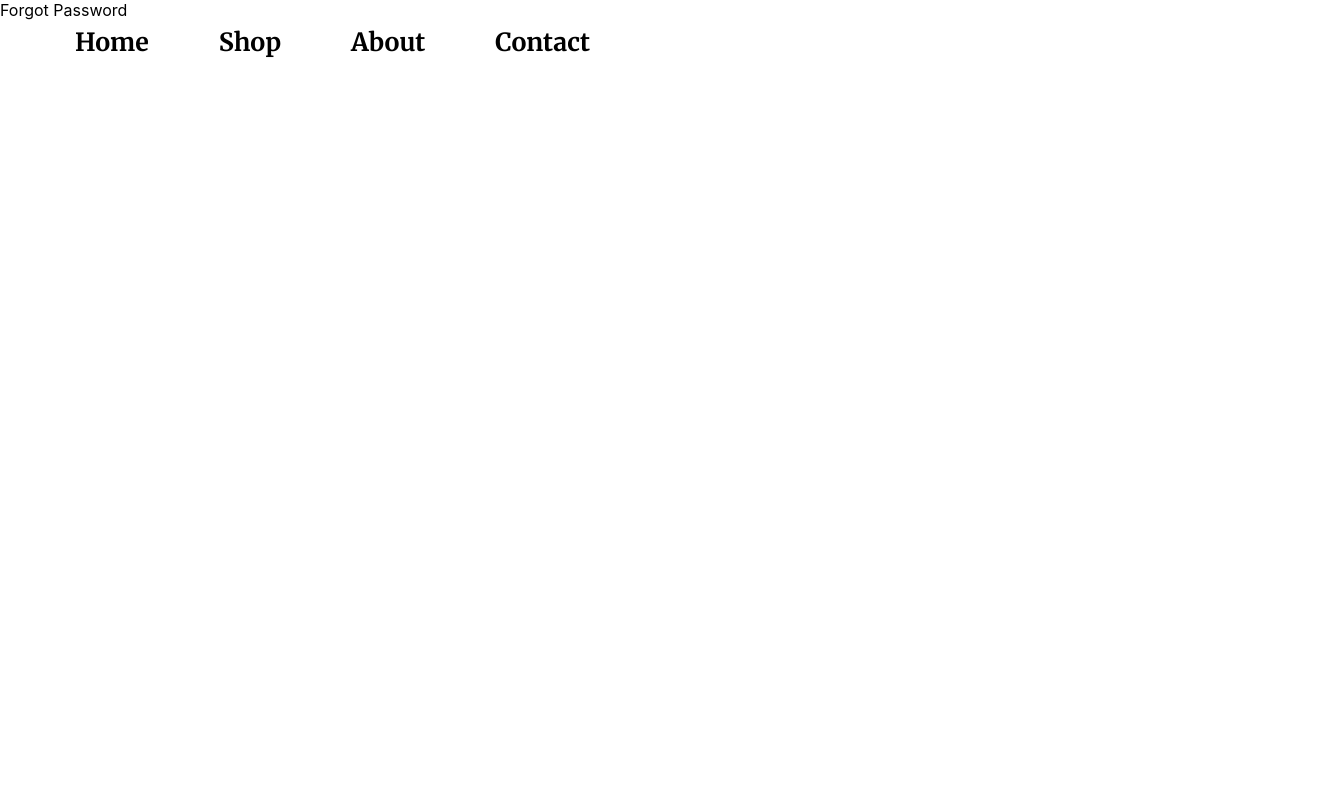
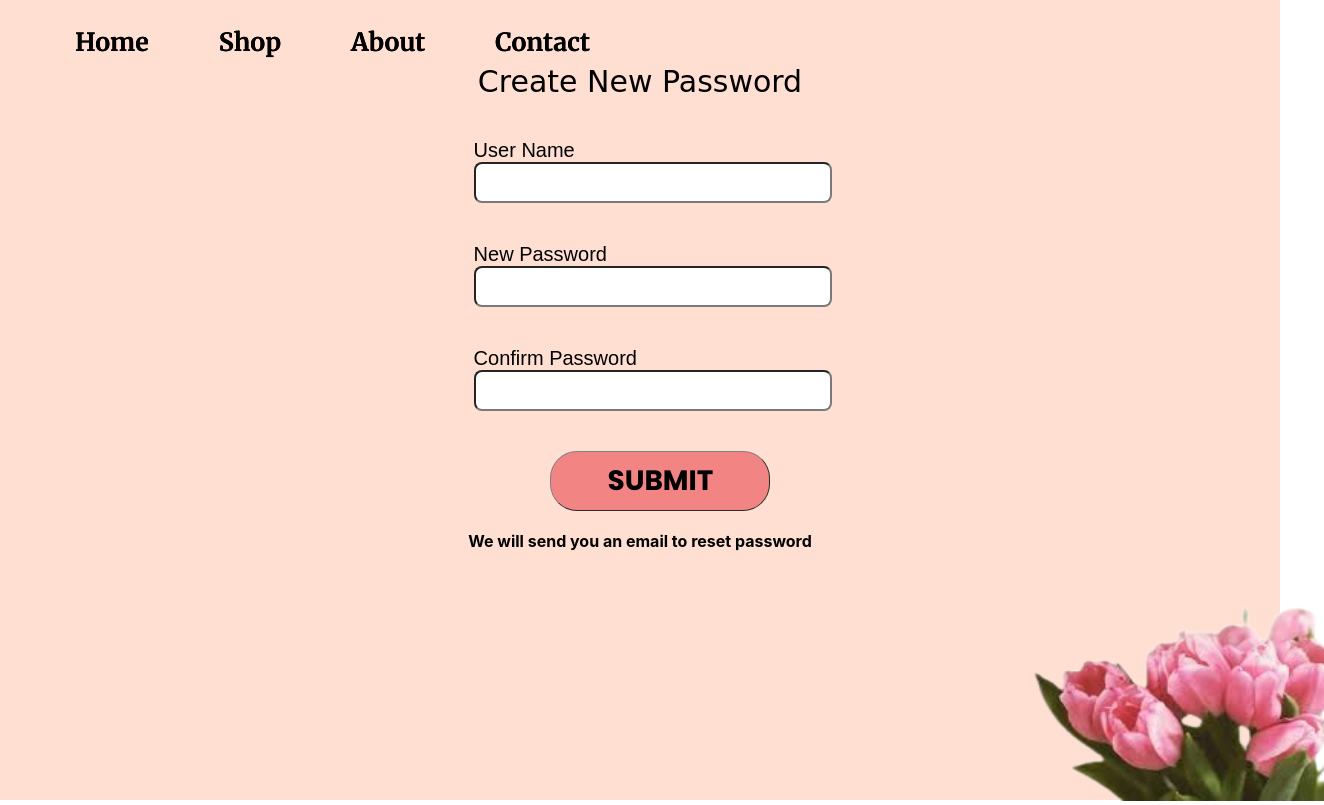
Before and after one commit to SGopinath89/IT32322024flowershop, a React (Create React App) app in the folder florist/: page /ForgotPassword in a window 1280 px wide. Shown: the whole page, 1324 px wide, since content can reach past the window. Built offline with nearby package versions, Linux system fonts and the light colour scheme; a web font is replaced by a local one.

Commit message:
Create signup page

```diff
--- a/florist/src/App.js
+++ b/florist/src/App.js
@@ -1,4 +1,3 @@
-import logo from './logo.svg';
 import './App.css';
 import { BrowserRouter, Routes, Route } from 'react-router-dom';
 import Home from './components/Home';
@@ -17,6 +16,7 @@ function App() {
     <>
     <BrowserRouter>
     <Navbar/>
+
     <Routes>
         <Route path="/" element={<Home />} />
         <Route path="/shop" element={<Shop />} />
--- a/florist/src/components/CSS/main.css
+++ b/florist/src/components/CSS/main.css
@@ -34,11 +34,6 @@
     border-color: gray;
     margin-left: 61%;
 }
-
-
-
-
-
 .aback{
     background-image: url('../img/download\ \(2\).jpeg');
     background-repeat: no-repeat;
@@ -62,7 +57,7 @@
     height: 100vh;
 }
 .usermain{
-    background-color: rgba(255, 160, 122, 0.486);
+    background-color: rgba(255, 160, 122, 0.336);
 
     height: 100vh;
 }
@@ -209,3 +204,8 @@
     background: none;
     border: none;
 }
+.cnf{
+    font-size: 16px;
+    font-weight: bold;
+    text-align: center;
+}
--- a/florist/src/components/Forgot.js
+++ b/florist/src/components/Forgot.js
@@ -1,22 +1,75 @@
-
 import './CSS/main.css';
 import React from 'react';
 import { useNavigate } from 'react-router-dom';
+import userim from './img/user.png';
+import cartim from './img/cart.png';
+import flower from './img/image_2.png';
 
 
 
 export default function Forgot(){
+    const navigate = useNavigate();
 
+    const goToShop = () => {
+        navigate('/shop');
+    };
+
+    const goToHome = () =>{
+        navigate('/');
+    };
+
+    const goToAbout=()=>{
+        navigate('/About');
+    };
+
+    const goToContact = () => {
+        navigate('/Contact');
+    };
+
+    const goToUser = () => {
+        navigate('/User');
+    };
+
+    const goToCart = () => {
+        navigate('/Cart');
+    };
 
 
     return(
         <>
+        <nav className='navigation'>
+            <ul className='nav-link'>
+                <li><a href='/' onClick={goToHome}>Home</a></li>
+                <li><a href='/Shop' onClick={goToShop}>Shop</a></li>
+                <li><a href='/About' onClick={goToAbout}>About</a></li>
+                <li><a href='/Contact' onClick={goToContact}>Contact</a></li>
 
+                <ul className='root'>
+            <li className='cart'><button  style={{ border: 'none', background: 'none', padding: 0 }} onClick={goToCart}>
+      <img src={cartim} style={{ width: 35, height: 40, cursor: 'pointer' }} />
+    </button> </li>
+                <li className='user'><button  style={{ border: 'none', background: 'none', padding: 0 }} onClick={goToUser}>
+      <img src={userim}  style={{ width: 35, height: 40, cursor: 'pointer' }} />
+    </button> </li>
+            </ul>
 
-           <div>
-            Forgot Password
-           </div>
+            </ul>
 
+        </nav>
+        <div className='usermain'>
+           <div className='userl'>Create New Password</div><br/><br/>
+           <label className='lable1'>User Name</label><br/>
+           <input type='text'className='username'/><br/><br/><br/>
+           <label className='lable1'>New Password</label><br/>
+           <input type='password'className='username'/><br/><br/><br/>
+           <label className='lable1'>Confirm Password</label><br/>
+           <input type='password'className='username'/><br/><br/><br/>
+
+           <button className='btnlog'>SUBMIT</button><br/><br/>
+           <div className='cnf'>We will send you an email to reset password </div>
+            <img src={flower}  className='flower'/>
+
+        </div>
         </>
     )
 }
--- a/florist/src/components/SignUp.js
+++ b/florist/src/components/SignUp.js
@@ -3,6 +3,8 @@ import React from 'react';
 import { useNavigate } from 'react-router-dom';
 import userim from './img/user.png';
 import cartim from './img/cart.png';
+import flower from './img/image_2.png';
+
 
 
 export default function SignUp(){
@@ -32,6 +34,7 @@ export default function SignUp(){
         navigate('/Cart');
     };
 
+
     return(
         <>
         <nav className='navigation'>
@@ -53,8 +56,21 @@ export default function SignUp(){
             </ul>
 
         </nav>
-        <div>
-            Cart
+        <div className='usermain'>
+           <div className='userl'>Create Account</div><br/><br/>
+           <label className='lable1'>First Name</label><br/>
+           <input type='text'className='username'/><br/><br/><br/>
+           <label className='lable1'>Last Name</label><br/>
+           <input type='text'className='username'/><br/><br/>
+           <label className='lable1'>Email</label><br/>
+           <input type='email'className='username'/><br/><br/><br/>
+           <label className='lable1'>Password</label><br/>
+           <input type='password'className='username'/><br/><br/>
+
+           <button className='btnlog'>SIGNUP</button><br/><br/>
+           <div className='newcus'>Do you have an account? <a className='sign' href='/User' onClick={goToUser}>Login</a> </div>
+            <img src={flower}  className='flower'/>
+
         </div>
         </>
     )
--- a/florist/src/components/User.js
+++ b/florist/src/components/User.js
@@ -69,7 +69,7 @@ export default function User(){
            <input type='password'className='username'/><br/><br/>
 
            <a href='/ForgotPassword' onClick={goToForgot} className='forgot'>Forgot Password</a><br/><br/><br/>
-           <button className='btnlog'>Login</button><br/><br/>
+           <button className='btnlog'>LOGIN</button><br/><br/>
            <div className='newcus'>New Customer?  <a className='sign' href='/Signup' onClick={goToSign}>SignUp</a></div>
             <img src={flower}  className='flower'/>
 
```
